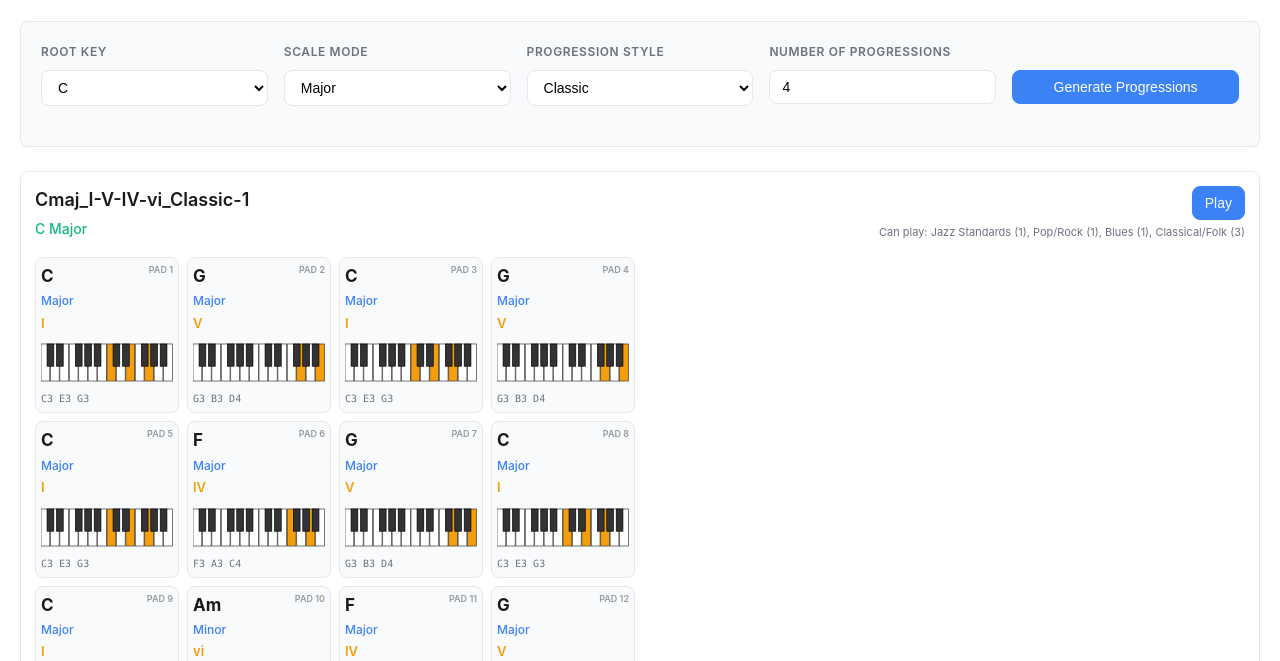
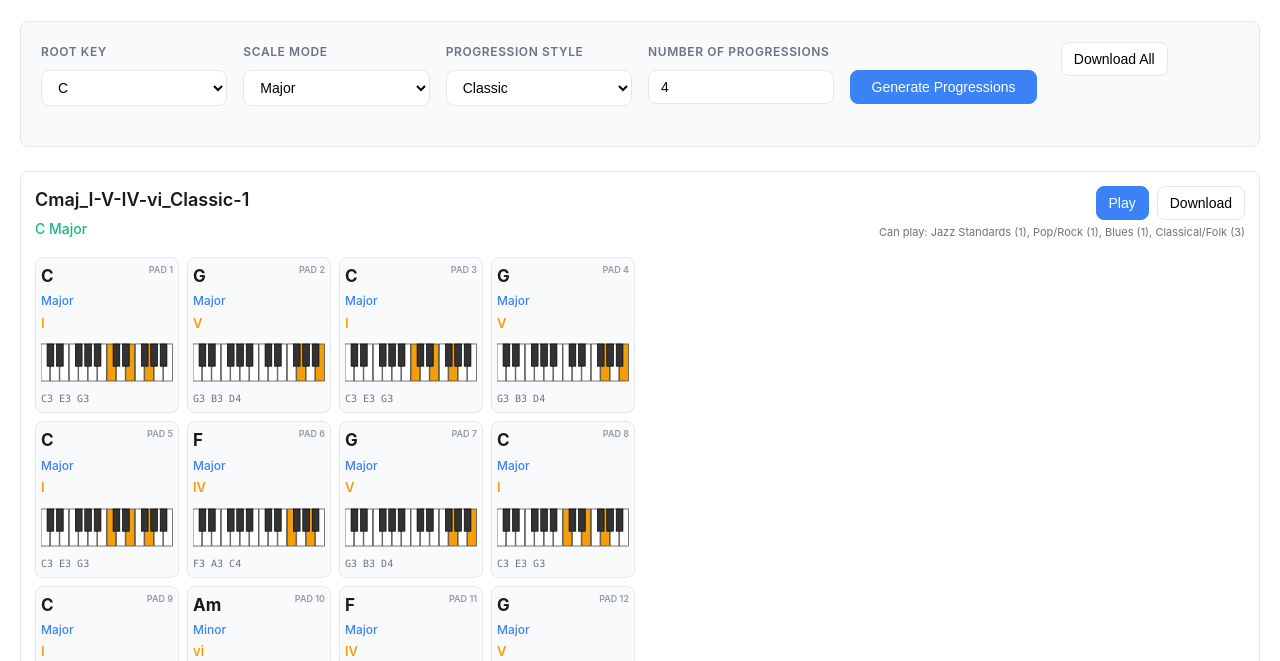
Before and after one commit to liotier/AkaiMPC, a plain HTML site: page AkaiMPCChordProgressionGenerator/AkaiMPCChordProgressionGenerator.html in a window 1280 px wide. Both pictures are taken after a click on the button "Generate Progressions". Shown: the part 125-786 px from the top of the page. Drawn offline with Linux system fonts and the light colour scheme.

Commit message:
Update AkaiMPCChordProgressionGenerator.html

```diff
--- a/AkaiMPCChordProgressionGenerator/AkaiMPCChordProgressionGenerator.html
+++ b/AkaiMPCChordProgressionGenerator/AkaiMPCChordProgressionGenerator.html
@@ -386,8 +386,15 @@
 
             <div class="control-item">
                 <label>&nbsp;</label>
-                <button class="primary" onclick="generateProgressions()">
+                <button class="primary" onclick="window.generateProgressions()">
                     Generate Progressions
+                </button>
+            </div>
+
+            <div class="control-item" id="downloadAllContainer" style="display: none;">
+                <label>&nbsp;</label>
+                <button onclick="window.downloadAllProgressions()">
+                    Download All
                 </button>
             </div>
         </div>
@@ -461,6 +468,9 @@
                 [[0, 4, 2, 6], [5, 1, 3, 0], [2, 6, 0, 4], [3, 0, 5, 1]]
             ]
         };
+
+        // Store generated progressions data
+        let generatedProgressions = [];
 
         function noteToMidi(note, octave = 3) {
             const index = NOTES.indexOf(note);
@@ -629,9 +639,14 @@
                 const playControls = document.createElement('div');
                 playControls.className = 'play-controls';
                 playControls.innerHTML = `
-                    <button class="primary" onclick="playProgression(${p})">
-                        Play
-                    </button>
+                    <div style="display: flex; gap: 8px;">
+                        <button class="primary" onclick="window.playProgression(${p})">
+                            Play
+                        </button>
+                        <button onclick="window.downloadProgression(${p})">
+                            Download
+                        </button>
+                    </div>
                     <div class="playable-info">Can play: Jazz Standards (${Math.floor(Math.random() * 3) + 1}), Pop/Rock (${Math.floor(Math.random() * 4) + 1}), Blues (${Math.floor(Math.random() * 2) + 1}), Classical/Folk (${Math.floor(Math.random() * 3) + 1})</div>
                 `;
 
@@ -684,12 +699,15 @@
                 progressionCard.appendChild(chordGrid);
                 container.appendChild(progressionCard);
             }
+
+            // Show the Download All button after generating progressions
+            document.getElementById('downloadAllContainer').style.display = 'block';
         }
 
         // Add keyboard shortcuts
         document.addEventListener('keydown', (e) => {
             if (e.key === 'Enter' && !e.shiftKey) {
-                generateProgressions();
+                window.generateProgressions();
             }
         });
     </script>
```
